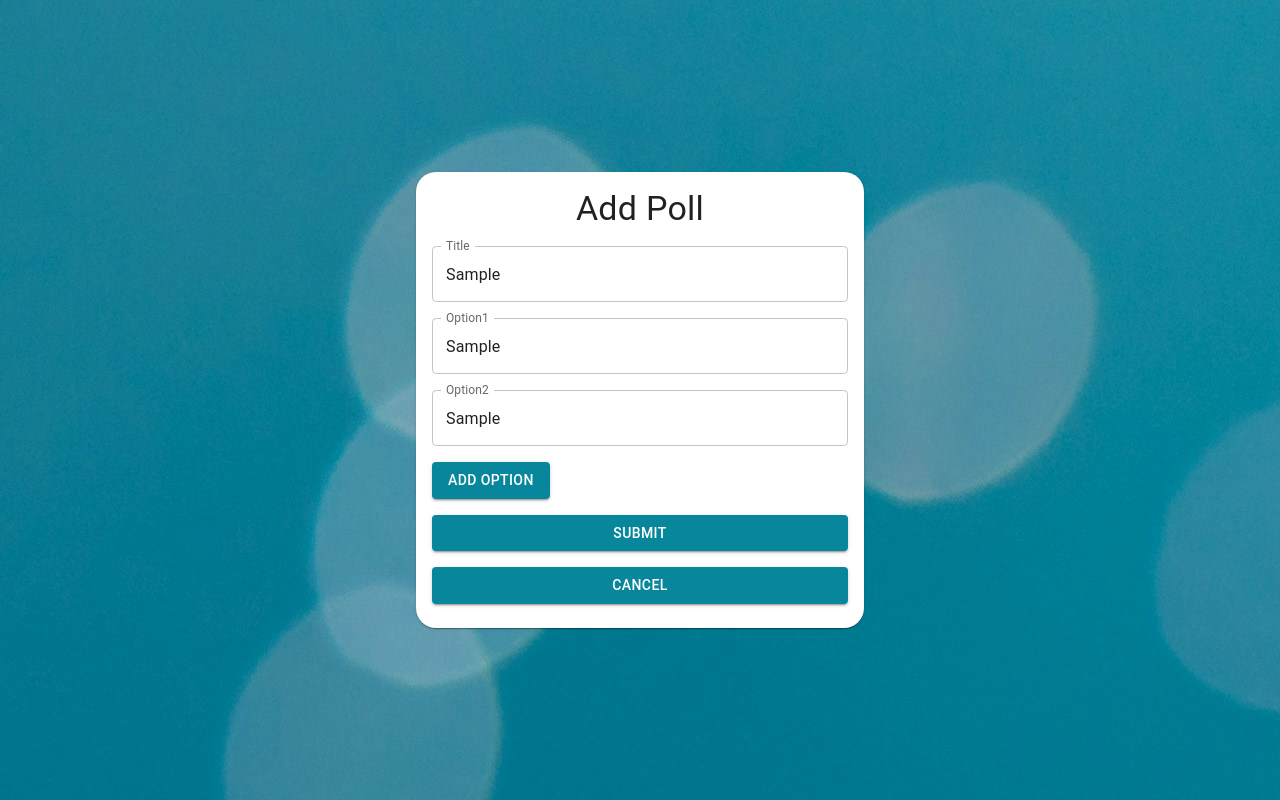
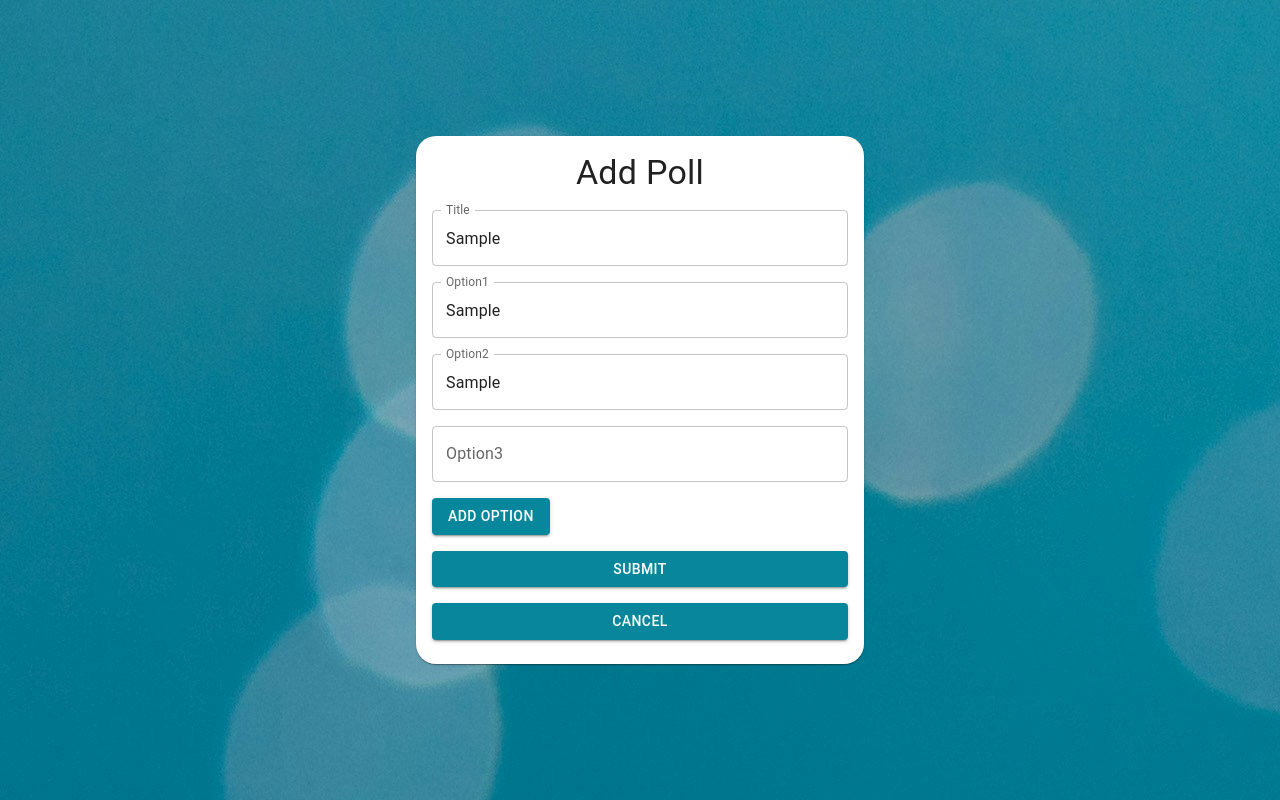
Before and after one commit to darkhacker1906/Poll-Management-App, a React (Vite) app: page /admin/addpoll in a window 1280 px wide. Both pictures are taken after typing "Sample", "Sample", "Sample" into the empty fields and a click on the button "ADD OPTION". Built offline with nearby package versions, Linux system fonts and the light colour scheme.

Commit message:
Added the api integration of add poll

```diff
--- a/src/pages/AddPoll.jsx
+++ b/src/pages/AddPoll.jsx
@@ -23,16 +23,11 @@ function AddPoll() {
     option2:"",
 
   }
-  // const [rowData, setRowData] = useState([]);
-  // const addInputField = () => {
-  //   const data = [...rowData, ""];
-  //   setRowData(data);
-  // };
-  // const handleChange = (e, index) => {
-  //   const newData = [...rowData];
-  //   newData[index] = e.target.value;
-  //   setRowData(newData);
-  // };
+  const [rowData, setRowData] = useState([]);
+  const addInputField = () => {
+    const data = [...rowData, ""];
+    setRowData(data);
+  };
   const {handleSubmit,resetForm,
     handleChange,
     values}=useFormik({
@@ -40,7 +35,6 @@ function AddPoll() {
       onSubmit: (values) =>{
         dispatch(addPollApi(values));
         dispatch(addPollResetReducer());
-        // navigate("/admin")
         resetForm();
       }
     })
@@ -52,7 +46,6 @@ function AddPoll() {
           sx={{ minWidth: 300, width: "35%", margin: "auto", borderRadius: 5 }}
         >
           <CardContent>
-          {/* <form onSubmit={handleSubmit}> */}
             <Stack direction={"column"} spacing={2} as="form" onSubmit={handleSubmit}>
               <Typography sx={{ textAlign: "center" }} variant="h4">
                 Add Poll
@@ -60,23 +53,23 @@ function AddPoll() {
               <TextField variant="outlined" label="Title" name="title" value={values.name} onChange={handleChange} fullWidth />
               <TextField variant="outlined" label="Option1" name="option1" value={values.name} onChange={handleChange} fullWidth />
               <TextField variant="outlined" label="Option2" name="option2" value={values.name} onChange={handleChange} fullWidth />
-              {/* {rowData.map((data, index) => (
+              {rowData.map((data, index) => (
                 <TextField
                   key={index}
-                  onChange={(e) => {
-                    handleChange(e, index);
-                  }}
+                  onChange={handleChange}
                   variant="outlined"
-                  label={`Option ${index + 3}`}
+                  value={values.name}
+                  label={`Option${index + 3}`}
+                  name={`Option${index + 3}`}
                   fullWidth
                 />
-           ))} */}
+           ))}
 
               <Box>
                 <Button
                   variant="contained"
                   sx={{ background: "#08879C" }}
-                  // onClick={addInputField}
+                  onClick={addInputField}
                 >
                   Add Option
                 </Button>
@@ -88,7 +81,6 @@ function AddPoll() {
                 Cancel
               </Button>
             </Stack>
-            {/* </form> */}
           </CardContent>
         </Card>
       </Stack>
--- a/src/redux/slice/AddPollSlice.jsx
+++ b/src/redux/slice/AddPollSlice.jsx
@@ -6,11 +6,11 @@ const initialState = {
   isSuccess: false,
   data: {},
 };
-  export const addPoll=createSlice({
+export const addPoll = createSlice({
   name: "addPoll",
   initialState: initialState,
-   reducers:{
-    startLoading:(state)=>{
+  reducers: {
+    startLoading: (state) => {
       state.loading = true;
       state.isError = false;
     },
@@ -32,19 +32,27 @@ const initialState = {
       state.isSuccess = false;
       state.data = {};
     },
-   }
-  })
-  export const addPollApi=(payload)=>async (dispatch)=>{
+  },
+});
+export const addPollApi = (payload) => async (dispatch) => {
   console.log(payload);
   dispatch(startLoading());
-   try{
-    let response=await Instance.post(`?title=first%20polll&options=${payload.option1}${payload.option2}`)
+  try {
+    let response = await Instance.post(
+      `add_poll?title=${payload.title}&options=${payload.option1}`
+    );
     console.log(response);
-
-   }catch{
-
+   if(response.data.error===0){
+    dispatch(addPoll.actions.addPollSuccessful(response.data));
    }
+  } catch(error) {
+    console.log(error.message);
   }
-  export const { startLoading, hasError, addPollSuccessful, addPollResetReducer } =
-  addPoll.actions;
+};
+export const {
+  startLoading,
+  hasError,
+  addPollSuccessful,
+  addPollResetReducer,
+} = addPoll.actions;
 export default addPoll.reducer;
```
Lines whose indentation alone changed are shown as unchanged.
